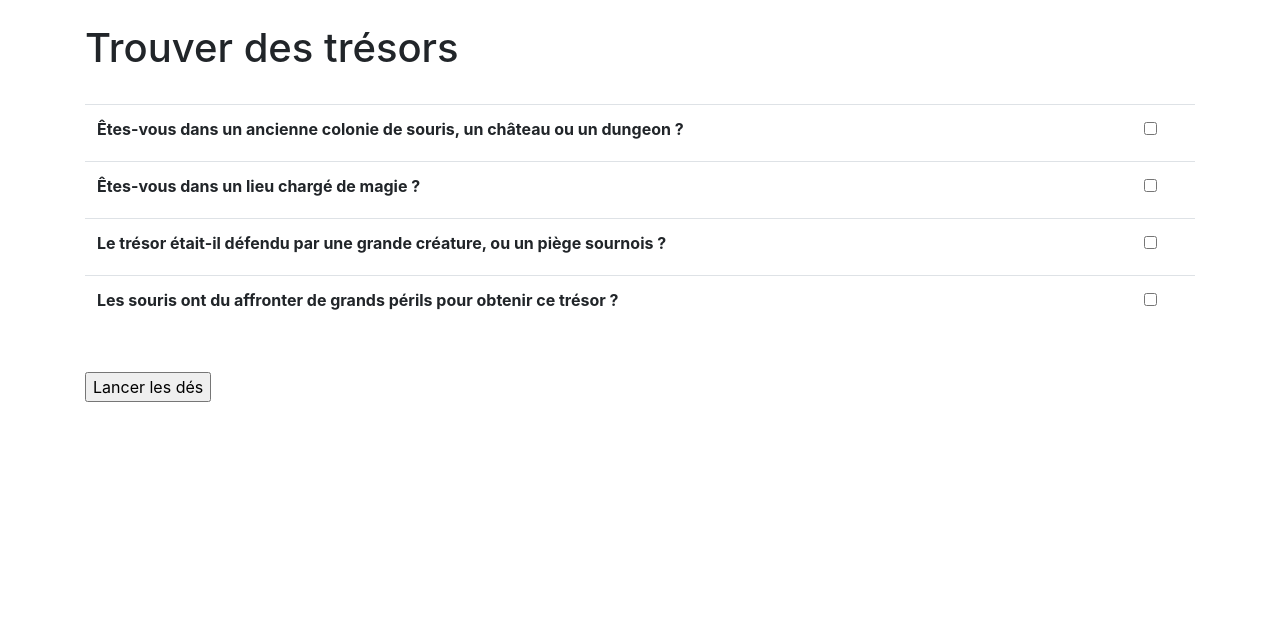
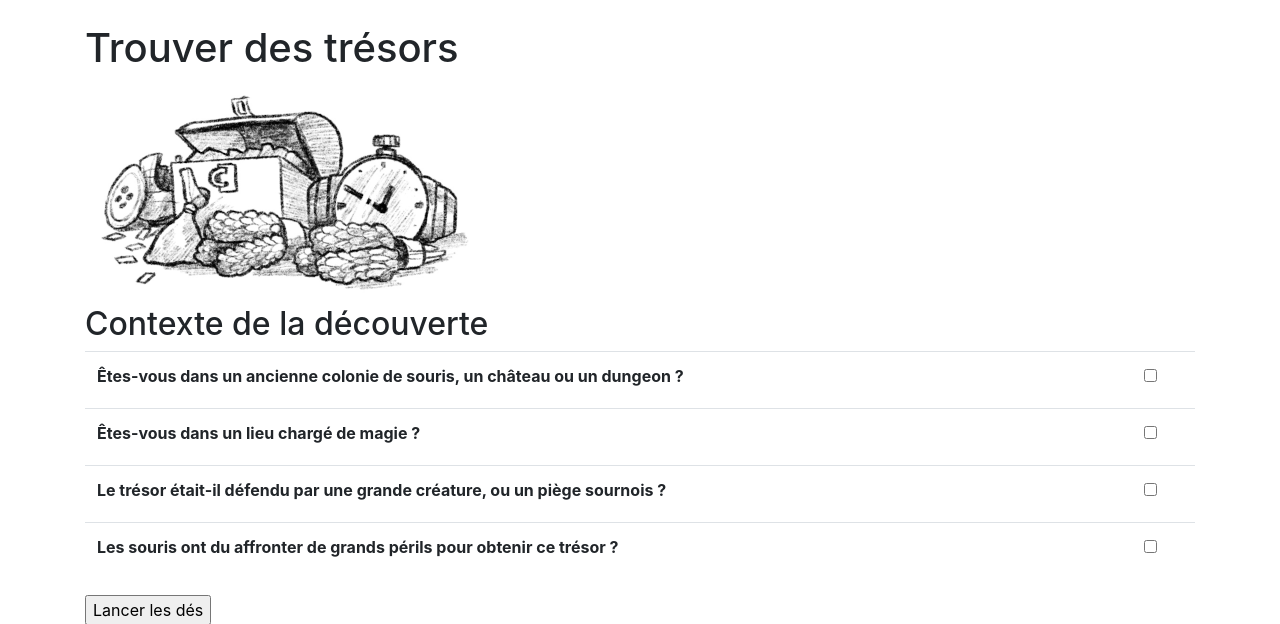
Before and after one commit to philippe-lemaire/chevalier_souris, a Django app: a page that uses toolbox/templates/toolbox/roll_treasure.html in a window 1280 px wide. Shown: the part 56-680 px from the top of the page. Run offline with Django 4.2, Linux system fonts and the light colour scheme; some libraries are stand-ins or nearby versions.

Commit message:
added picture

```diff
--- a/toolbox/templates/toolbox/roll_treasure.html
+++ b/toolbox/templates/toolbox/roll_treasure.html
@@ -1,22 +1,21 @@
 {% extends "base.html" %}
 
 {% load static %}
+
 {% block content %}
-
 <h1>Trouver des trésors</h1>
-
-<br>
-
+<img src="{% static 'toolbox/treasure.png' %}" alt="Trésor">
+<h2>Contexte de la découverte</h2>
 <form action="{% url 'toolbox:roll_treasure' %}" method="post">
     {% csrf_token %}
     <table class="table">
         {{ form.as_table }}
     </table>
-    <br>
+
     <input type="submit" value="Lancer les dés">
 </form>
-
 {% if treasure_list %}
+<br>
 <h2>Trouvailles</h2>
 <ul>
     {% for treasure in treasure_list %}
```
Also changed, not shown: toolbox/static/toolbox/treasure.png (added).
